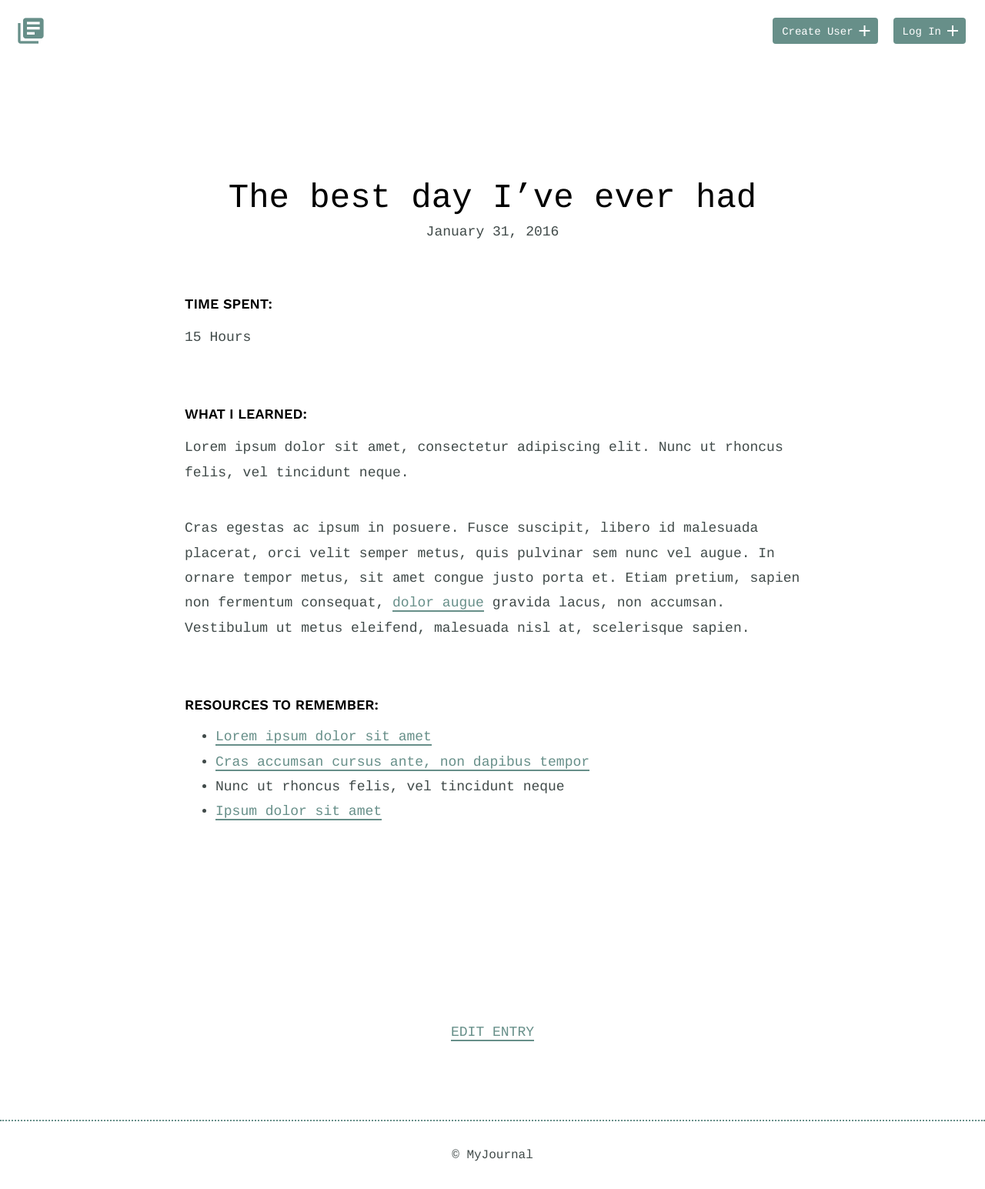
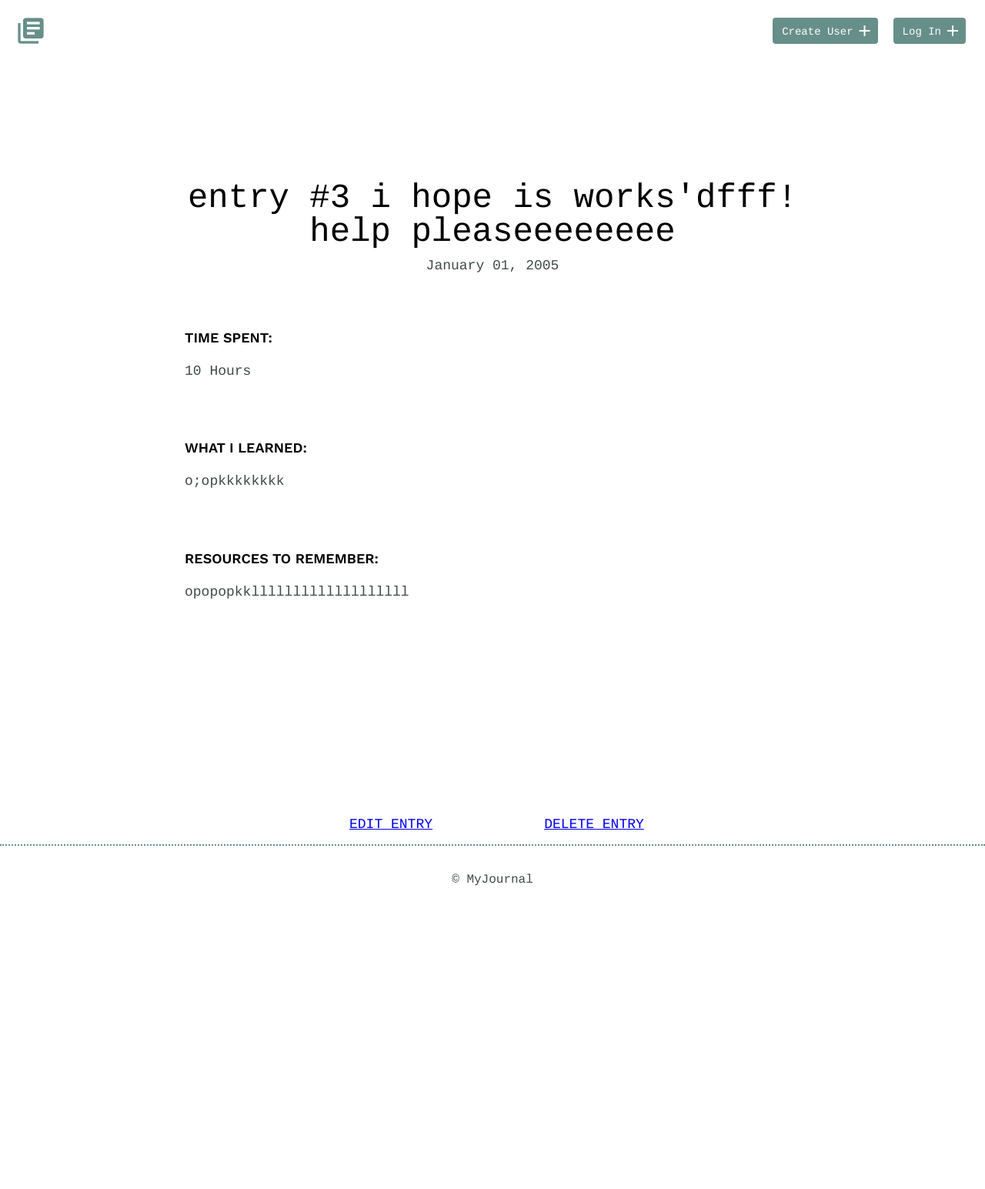
Before and after one commit to CritRate/treehouse-project5-personal_learning_journal_with_flask, a Flask app: a page that uses app.py in a window 1280 px wide. Shown: the whole page at 77% size. After the commit the page ends 1151 px from the top, so only its background shows below. Run offline with Flask 2, Linux system fonts and the light colour scheme; data comes from the database, SQL or seed files in the repository; both versions use the stored data as it was after the commit.

Commit message:
html to html.j2,added slugs,edit and delete works

```diff
--- a/app.py
+++ b/app.py
@@ -1,12 +1,12 @@
 from flask import (Flask, render_template, redirect,
-                   url_for, g, flash, request)
+                   url_for, g, flash, request, abort)
 from flask_login import (LoginManager, login_user,
                          logout_user, login_required, current_user)
 from flask_bcrypt import check_password_hash
 
 from peewee import *
+from math import ceil
 import datetime
-from math import ceil
 
 import models
 import forms
@@ -36,6 +36,21 @@ def user_loader(userid):
 @app.before_first_request
 def init():
     models.init_db()
+    try:
+        models.User.create_user(
+            username='miro',
+            password='miro123'
+        )
+        models.User.create_user(
+            username='miro2',
+            password='miro456'
+        )
+        models.User.create_user(
+            username='miro3',
+            password='miro789'
+        )
+    except ValueError:
+        pass
     models.DATABASE.close()
 
 
@@ -53,15 +68,24 @@ def after_request(response):
 
 @app.route('/')
 def index():
+    g.page = 1
+    g.max_page = ceil(models.Entry.select().count(None) / 10)
+    if g.max_page == 0:
+        g.max_page = 1
     # https://stackoverflow.com/questions/46741744
     # /flask-python-pass-input-as-parameter-to-function-of-different-route-with-fixe
     if request.args.get('page'):
-        g.page = int(request.args.get('page'))
+        page = int(request.args.get('page'))
+        if page < 1:
+            page = 1
+        if page > g.max_page:
+            page = g.max_page
+        g.page = page
     else:
         g.page = 1
-    g.max_page = ceil(models.Entry.select().count(None) / 10)
-    data = models.Entry.select().paginate(g.page, 10)
-    return render_template('index.html', data=data)
+    data = models.Entry.select().order_by(-models.Entry.date
+                                          ).paginate(g.page, 10)
+    return render_template('index.html.j2', data=data)
 
 
 @app.route('/login', methods=['GET', 'POST'])
@@ -77,7 +101,7 @@ def login():
                 flash('Username or password is incorrect!')
         except models.DoesNotExist:
             flash('Username or password is incorrect!')
-    return render_template('login.html', form=form)
+    return render_template('login.html.j2', form=form)
 
 
 @app.route('/register', methods=['GET', 'POST'])
@@ -90,7 +114,7 @@ def register():
         )
         flash('User created successfully!')
         return redirect(url_for('index'))
-    return render_template('register.html', form=form)
+    return render_template('register.html.j2', form=form)
 
 
 @app.route('/logout')
@@ -111,7 +135,7 @@ def entries():
 def new_entry():
     form = forms.EntryForm()
     if form.validate_on_submit():
-        models.Entry.create(
+        models.Entry.create_entry(
             user=current_user._get_current_object(),
             title=form.title.data,
             date=form.date.data,
@@ -120,44 +144,51 @@ def new_entry():
             resource_to_remember=form.resources_to_remember.data
         )
         return redirect(url_for('index'))
-    return render_template('new.html', form=form)
+    return render_template('new.html.j2', form=form)
 
 
-@app.route('/entries/<slug>/edit')
+@app.route('/entries/<slug>/edit', methods=['GET', 'POST'])
 @login_required
 def edit_entry(slug):
+    data = models.Entry.get(models.Entry.slug == slug)
+    if current_user._get_current_object() != data.user:
+        return abort(404)
     form = forms.EntryForm()
     if form.validate_on_submit():
-        pass
-    return render_template('edit.html', form=form)
+        query = models.Entry.update(
+            title=form.title.data,
+            date=form.date.data,
+            time_spent=form.time_spent.data,
+            what_you_learned=form.what_i_learned.data,
+            resource_to_remember=form.resources_to_remember.data
+        ).where(
+            models.Entry.slug == slug
+        )
+        query.execute()
+        return redirect(url_for('index'))
+    form.title.data = data.title
+    form.date.data = data.date
+    form.time_spent.data = data.time_spent
+    form.what_i_learned.data = data.what_you_learned
+    form.resources_to_remember.data = data.resource_to_remember
+    return render_template('edit.html.j2', form=form, slug=data.slug)
 
 
 @app.route('/entries/<slug>/delete')
 @login_required
 def delete_entry(slug):
+    data = models.Entry.get(models.Entry.slug == slug)
+    if current_user._get_current_object() != data.user:
+        return abort(404)
+    data.delete_instance()
     return redirect(url_for('index'))
 
 
 @app.route('/entries/<slug>')
 def detail(slug):
-    return render_template('detail.html')
+    entry = models.Entry.get(models.Entry.slug == slug)
+    return render_template('detail.html.j2', entry=entry)
 
 
 if __name__ == "__main__":
-    try:
-        models.User.create_user(
-            username='miro',
-            password='miro123'
-        )
-        models.User.create_user(
-            username='miro2',
-            password='miro456'
-        )
-        models.User.create_user(
-            username='miro3',
-            password='miro789'
-        )
-    except ValueError:
-        pass
-
     app.run(debug=DEBUG, host=HOST, port=PORT)
--- a/forms.py
+++ b/forms.py
@@ -18,7 +18,7 @@ def name_exists(form, field):
 
 def title_exists(form, field):
     try:
-        models.Entry.get(models.Entry.title**field.data)
+        models.Entry.get(models.Entry.slug**models.create_slug(field.data))
         raise ValidationError('Title already exists! Try a different one')
     except models.DoesNotExist:
         return None
--- a/models.py
+++ b/models.py
@@ -2,12 +2,20 @@ from peewee import *
 
 from flask_login import UserMixin
 from flask_bcrypt import generate_password_hash
+
+import string
 
 DATABASE = SqliteDatabase('journal.db')
 
 
 def init_db():
     DATABASE.create_tables([User, Entry, Tag], safe=True)
+
+
+def create_slug(title):
+    slug = title.translate(str.maketrans('', '', string.punctuation))
+    slug = slug.replace(' ', '-')
+    return slug
 
 
 class User(UserMixin, Model):
@@ -31,6 +39,7 @@ class User(UserMixin, Model):
 class Entry(Model):
     user = ForeignKeyField(User, related_name='entries')
     title = CharField(unique=True)
+    slug = CharField(unique=True)
     date = DateField()
     time_spent = IntegerField()
     what_you_learned = TextField()
@@ -39,6 +48,23 @@ class Entry(Model):
     class Meta:
         database = DATABASE
 
+    @classmethod
+    def create_entry(cls, user, title,
+                     date, time_spent, what_you_learned,
+                     resource_to_remember):
+        try:
+            cls.create(
+                user=user,
+                title=title,
+                slug=create_slug(title),
+                date=date,
+                time_spent=time_spent,
+                what_you_learned=what_you_learned,
+                resource_to_remember=resource_to_remember
+            )
+        except IntegrityError:
+            raise ValueError('title already exist')
+
 
 class Tag(Model):
     entry = ForeignKeyField(Entry, related_name='tags')
--- a/static/css/site.css
+++ b/static/css/site.css
@@ -238,3 +238,16 @@ input[type='submit'] {
 	color: white;
 	border-radius: 4px;
 }
+
+.paginate {
+	display: flex;
+	justify-content: center;
+	max-width: 800px;
+	margin: 0 auto;
+	padding: 1rem 0;
+	align-items: center;
+}
+.item {
+	width: 33%;
+	text-align: center;
+}
--- a/templates/detail.html
+++ /dev/null
@@ -1,46 +0,0 @@
-{% extends 'layout.html' %} {% block title %}
-<title>Details - MyJournal</title>
-{% endblock %} {% block content %}
-<div class="entry-list single">
-	<article>
-		<h1>The best day I’ve ever had</h1>
-		<time datetime="2016-01-31">January 31, 2016</time>
-		<div class="entry">
-			<h3>Time Spent:</h3>
-			<p>15 Hours</p>
-		</div>
-		<div class="entry">
-			<h3>What I Learned:</h3>
-			<p>
-				Lorem ipsum dolor sit amet, consectetur adipiscing elit. Nunc ut rhoncus
-				felis, vel tincidunt neque.
-			</p>
-			<p>
-				Cras egestas ac ipsum in posuere. Fusce suscipit, libero id malesuada
-				placerat, orci velit semper metus, quis pulvinar sem nunc vel augue. In
-				ornare tempor metus, sit amet congue justo porta et. Etiam pretium,
-				sapien non fermentum consequat,
-				<a href="">dolor augue</a> gravida lacus, non accumsan. Vestibulum ut
-				metus eleifend, malesuada nisl at, scelerisque sapien.
-			</p>
-		</div>
-		<div class="entry">
-			<h3>Resources to Remember:</h3>
-			<ul>
-				<li><a href="">Lorem ipsum dolor sit amet</a></li>
-				<li>
-					<a href="">Cras accumsan cursus ante, non dapibus tempor</a>
-				</li>
-				<li>Nunc ut rhoncus felis, vel tincidunt neque</li>
-				<li><a href="">Ipsum dolor sit amet</a></li>
-			</ul>
-		</div>
-	</article>
-</div>
-{% endblock %} {% block bottom %}
-<div class="edit">
-	<p>
-		<a href="{{ url_for('edit_entry', slug = 'future-slug') }}">Edit Entry</a>
-	</p>
-</div>
-{% endblock %}
--- /dev/null
+++ b/templates/detail.html.j2
@@ -0,0 +1,40 @@
+{% extends 'layout.html.j2' %}
+{% block title %}
+<title>Details - MyJournal</title>
+{% endblock %}
+{% block content %}
+<div class="entry-list single">
+	<article>
+		<h1>{{ entry.title }}</h1>
+		<time datetime="{{ entry.date.strftime('%Y-%d-%m') }}">
+            {{ entry.date.strftime('%B %d, %Y') }}
+        </time>
+		<div class="entry">
+			<h3>Time Spent:</h3>
+			<p>{{ entry.time_spent }} Hours</p>
+		</div>
+		<div class="entry">
+			<h3>What I Learned:</h3>
+			<p>
+				{{ entry.what_you_learned }}
+			</p>
+		</div>
+		<div class="entry">
+			<h3>Resources to Remember:</h3>
+			<p>
+				{{ entry.resource_to_remember }}
+			<pl>
+		</div>
+	</article>
+</div>
+{% endblock %}
+{% block bottom %}
+<div class="paginate edit">
+
+		<a href="{{ url_for('edit_entry', slug=entry.slug) }}" class="item">Edit Entry</a>
+
+
+		<a href="{{ url_for('delete_entry', slug=entry.slug) }}" class="item">Delete Entry</a>
+
+</div>
+{% endblock %}
--- a/templates/layout.html
+++ b/templates/layout.html.j2
@@ -19,7 +19,7 @@
 			rel="stylesheet"
 		/>
 		<link rel="stylesheet" href="/static/css/normalize.css" />
-		<link rel="stylesheet" href="/static/css/site.css?verion=1.4" />
+		<link rel="stylesheet" href="/static/css/site.css?verion=1.12" />
 	</head>
 	<body>
 		<header>
@@ -55,15 +55,20 @@
 		<section>
 			<div class="container">
 				<div class="entry-list">
-					{% with messages = get_flashed_messages() %} {% if messages %} {% for
-					message in messages %}
-					<div class="flash">{{ message }}</div>
-					<br />
-					{% endfor %} {% endif %} {% endwith %} {% block content %} {% endblock
-					%}
+					{% with messages = get_flashed_messages() %}
+                        {% if messages %}
+                            {% for message in messages %}
+					            <div class="flash">{{ message }}</div>
+					            <br />
+					        {% endfor %}
+                        {% endif %}
+                    {% endwith %}
+                    {% block content %}
+                    {% endblock %}
 				</div>
 			</div>
-			{% block bottom %}{% endblock %}
+			{% block bottom %}
+            {% endblock %}
 		</section>
 		<footer>
 			<div>
```
Also changed, not shown: templates/edit.html.j2 (renamed from templates/edit.html, +22 -7 lines), templates/index.html (deleted, +0 -56 lines), templates/index.html.j2 (added, +36 -0 lines), templates/login.html.j2 (renamed from templates/login.html, +5 -3 lines), templates/macros.html (deleted, +0 -11 lines), templates/macros.html.j2 (added, +13 -0 lines), templates/new.html (deleted, +0 -29 lines), templates/new.html.j2 (added, +17 -0 lines), templates/register.html.j2 (renamed from templates/register.html, +5 -3 lines), journal.db.
